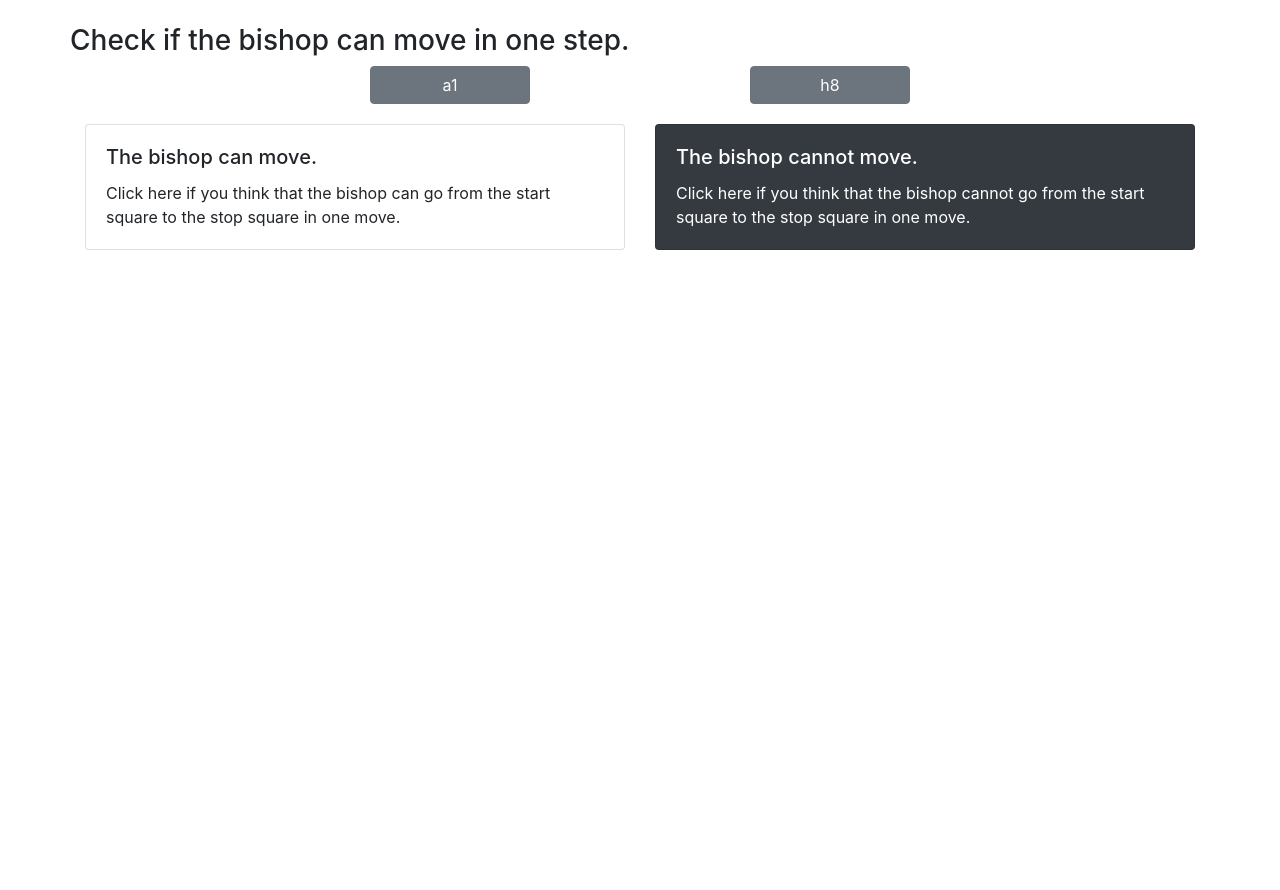
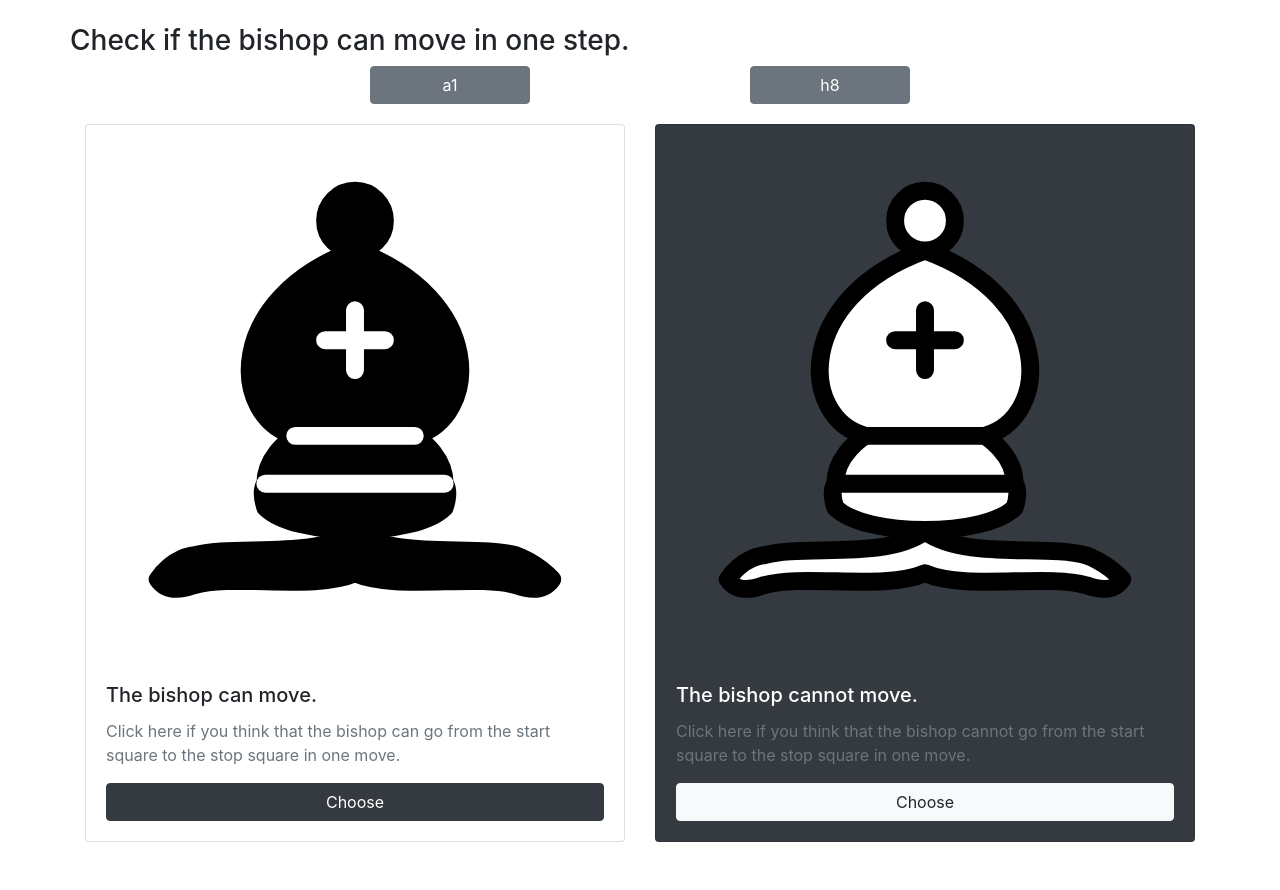
Before and after one commit to pauldechorgnat/blindfold_chess, a Flask app: page /bishop_moves in a window 1280 px wide. Shown: the part 61-951 px from the top of the page. Before the commit the page ends 311 px from the top, so only its background shows below. Run offline with Flask 2, Linux system fonts and the light colour scheme; some libraries are stand-ins or nearby versions.

Commit message:
adding images to bishop moves

```diff
--- a/templates/bishop_moves.html
+++ b/templates/bishop_moves.html
@@ -47,6 +47,10 @@
 
     }
 
+
+
+
+
 </script>
 
 
@@ -70,21 +74,22 @@
 <div class="row">
     <div class="col-lg-12 col-sm-12 col-md-12 col-md-12">
         <div class="card-deck">
-            <div class="card"
-                 onclick="check_bishop_move(1); return false;">
+            <div class="card" style="width: 18rem;">
+                <img class="card-img-top" src="/static/img/chesspieces/wikipedia/bB.svg" alt="Card image cap">
                 <div class="card-body">
                     <h5 class="card-title">The bishop can move.</h5>
-                    <p class="card-text">Click here if you think that the bishop can go from the start square to the
-                        stop square in one move.</p>
+                    <p class="card-text text-muted">Click here if you think that the bishop can go from the start square
+                        to the stop square in one move.</p>
+                    <a href="#" onclick="check_bishop_move(1); return false;" class="btn btn-dark col-12">Choose</a>
                 </div>
             </div>
-
-            <div class="card text-white bg-dark"
-                 onclick="check_bishop_move(0); return false;">
+            <div class="card text-white bg-dark" style="width: 18rem;">
+                <img class="card-img-top" src="/static/img/chesspieces/wikipedia/wB.svg" alt="Card image cap">
                 <div class="card-body">
                     <h5 class="card-title">The bishop cannot move.</h5>
-                    <p class="card-text">Click here if you think that the bishop cannot go from the start square to the
-                        stop square in one move.</p>
+                    <p class="card-text text-muted">Click here if you think that the bishop cannot go from the start
+                        square to the stop square in one move.</p>
+                    <a href="#" onclick="check_bishop_move(0); return false;" class="btn btn-light col-12">Choose</a>
                 </div>
             </div>
         </div>
```
